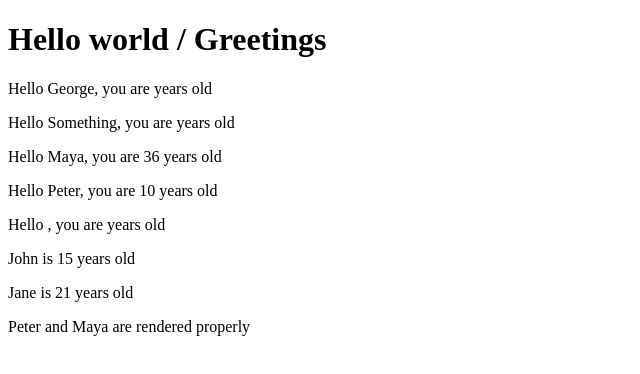
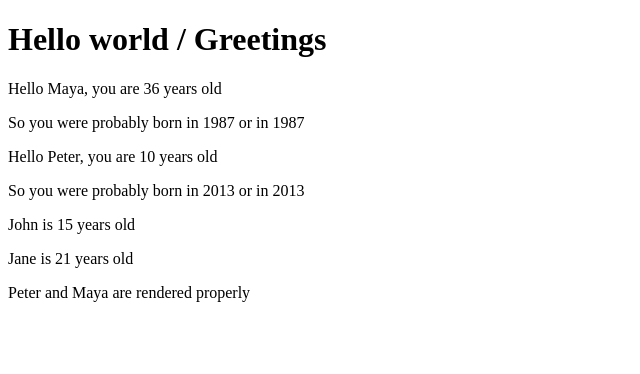
Before and after one commit to lanszelot666/Fullstack-Open, a React (Vite) app in the folder Part1/Base_tutorial/: page / in a window 1280 px wide. Shown: the top 374 px of the page, without its empty margins (0-640 px from the left). Built offline with nearby package versions, Linux system fonts and the light colour scheme.

Commit message:
Functions, classes, objects and destructing

```diff
--- a/Part1/Base_tutorial/src/App.jsx
+++ b/Part1/Base_tutorial/src/App.jsx
@@ -1,8 +1,20 @@
 const Hello = (props) => {
+
+    const name = props.name
+    const age = props.age
+
+    const bornYear = () => new Date().getFullYear() - age
+
+    const bornYear2 = () => {
+        const yearNow = new Date().getFullYear()
+        return yearNow - props.age
+    }
+
     console.log(props)
     return (
         <div>
-            <p>Hello {props.name}, you are {props.age} years old </p>
+            <p>Hello {name}, you are {age} years old </p>
+            <p>So you were probably born in {bornYear()} or in {bornYear2()}</p>
         </div>
     )
 }
@@ -33,11 +45,8 @@ const App = () => {
     return (
         <div>
             <h1>Hello world / Greetings</h1>
-            <Hello name='George'/>
-            <Hello name='Something'/>
             <Hello name='Maya' age={26 + 10} />
             <Hello name={name} age={age} />
-            <Hello/>
             <p>{friends[0].name} is {friends[0].age} years old</p>
             <p>{friends[1].name} is {friends[1].age} years old</p>
             <p>{friendArray[0]} and {friendArray[1]} are rendered properly</p>
```
Also changed, not shown: Part1/Base_tutorial/src/test.js (+53 -0 lines).
